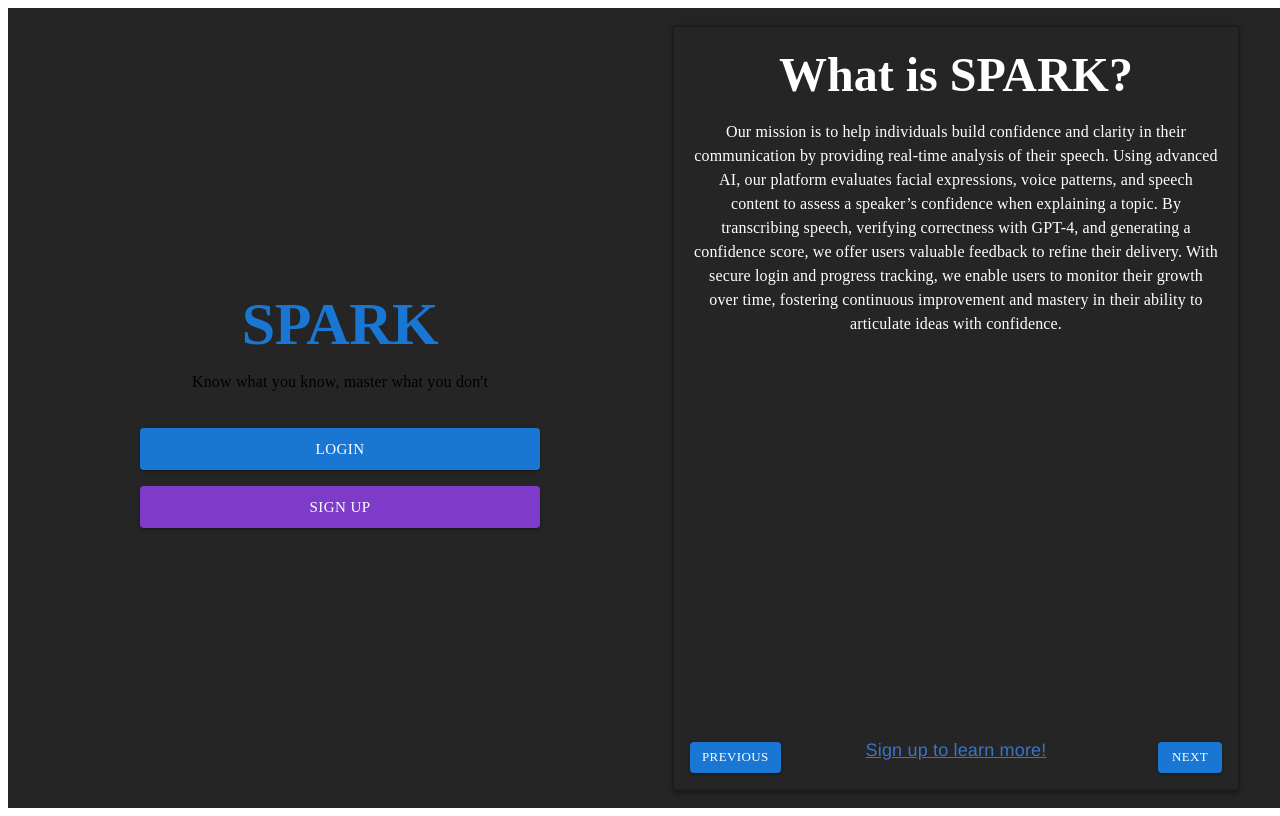
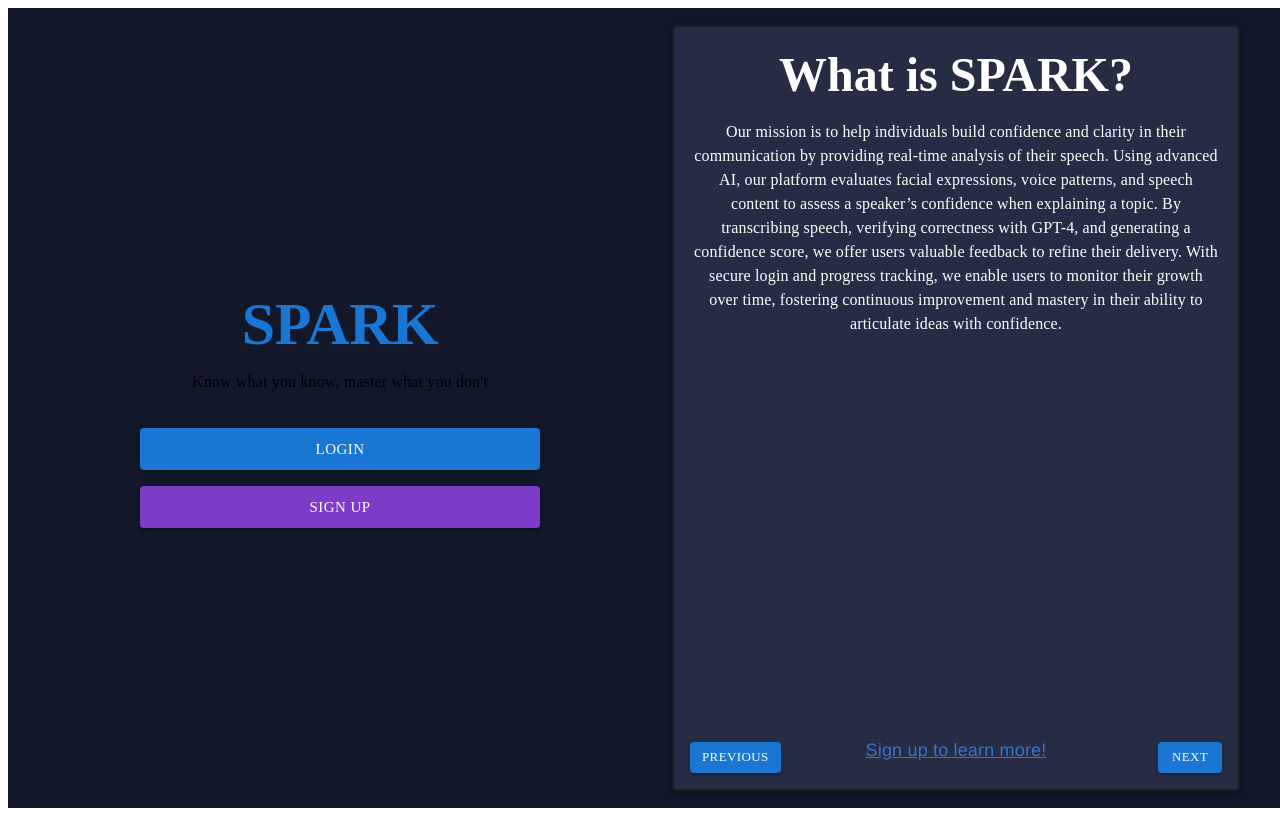
Before and after one commit to tanays15/spark, a Next.js app in the folder spark-frontend/: page /LandingPage in a window 1280 px wide. Built offline with nearby package versions, Linux system fonts and the light colour scheme.

Commit message:
Coloring

```diff
--- a/spark-frontend/src/pages/LandingPage.tsx
+++ b/spark-frontend/src/pages/LandingPage.tsx
@@ -74,7 +74,7 @@
                 alignItems: "center",
                 justifyContent: "center",
                 overflow: "hidden",
-                bgcolor: "#252525",
+                bgcolor: "#121829",
             }}
         >
             <Container maxWidth="xl" sx={{ height: "100%" }}>
@@ -131,7 +131,7 @@
                                 maxWidth: "1300px",
                                 height: "95%", // Increased height for a longer slide
                                 p: 3,
-                                bgcolor: "#252525",
+                                bgcolor: "#262C44",
                                 color: "black",
                                 textAlign: "center",
                                 border: "2px solid #1c1c1c",
```
